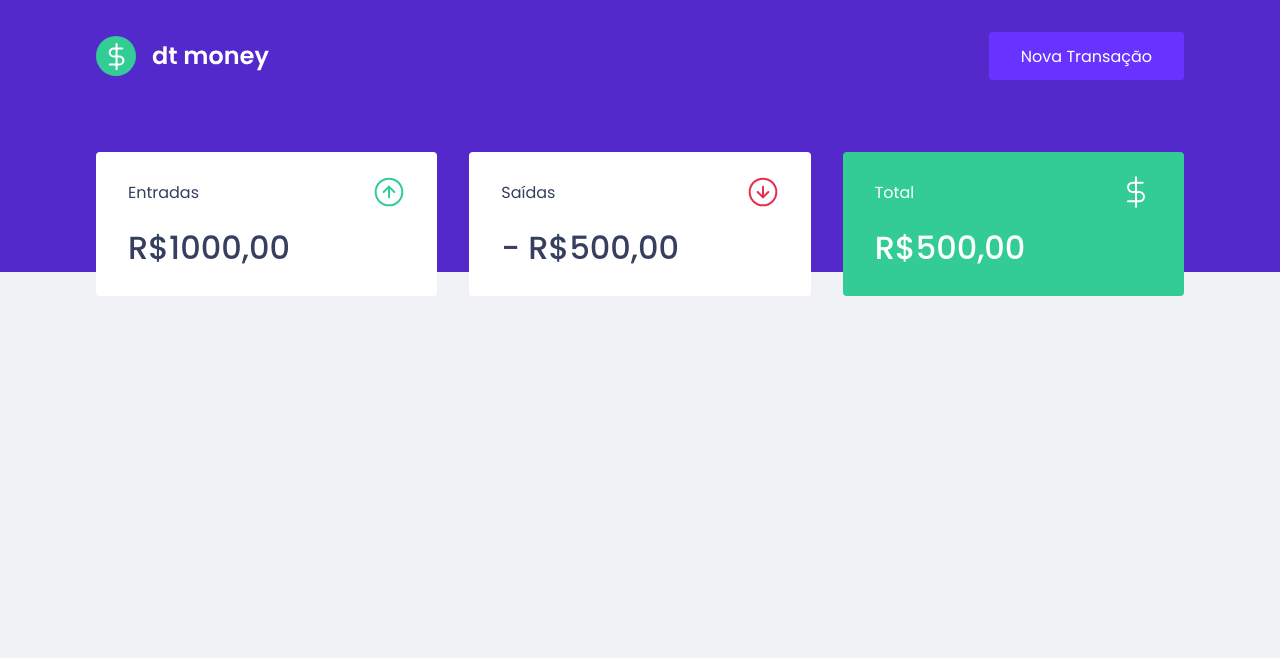
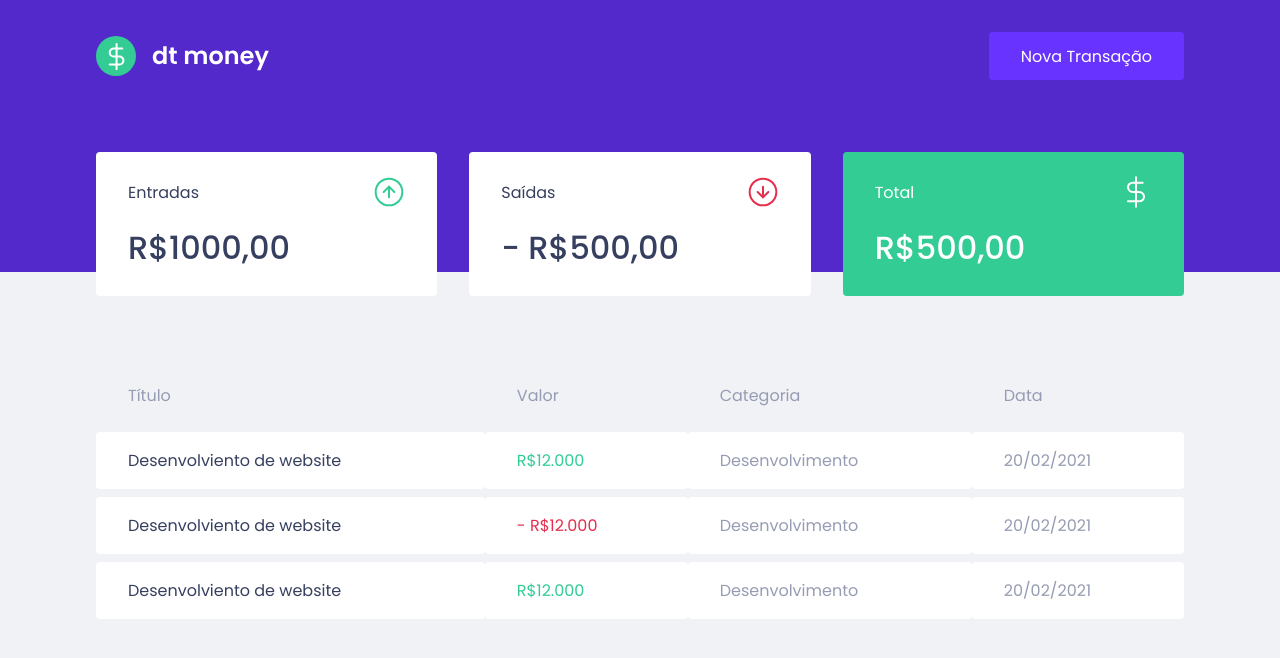
Before and after one commit to felipepcovatti/ig-dtmoney, a React (Create React App) app: page / in a window 1280 px wide. Shown: the top 658 px of the page. Built offline with nearby package versions, Linux system fonts and the light colour scheme.

Commit message:
Add transactions table with hard coded data

```diff
--- a/src/components/Dashboard/index.tsx
+++ b/src/components/Dashboard/index.tsx
@@ -1,10 +1,12 @@
 import { Summary } from "../Summary";
+import { TransactionsTable } from "../TransactionsTable";
 import { Container } from "./styles";
 
 export function Dashboard() {
   return (
     <Container>
       <Summary />
+      <TransactionsTable />
     </Container>
   )
 }
--- /dev/null
+++ b/src/components/TransactionsTable/index.tsx
@@ -0,0 +1,34 @@
+import { Container } from "./styles";
+
+export function TransactionsTable() {
+
+  const transactions = [1, 2, 3]
+
+  return (
+    <Container>
+      <table>
+        <thead>
+          <tr>
+            <th>Título</th>
+            <th>Valor</th>
+            <th>Categoria</th>
+            <th>Data</th>
+          </tr>
+        </thead>
+
+        <tbody>
+          {transactions.map(transaction => (
+            <tr>
+              <td>Desenvolviento de website</td>
+              <td className={transaction === 2 ? 'withdraw' : 'deposit'}>
+                {transaction === 2 && '-'} R$12.000
+              </td>
+              <td>Desenvolvimento</td>
+              <td>20/02/2021</td>
+            </tr>
+          ))}
+        </tbody>
+      </table>
+    </Container>
+  )
+}
--- /dev/null
+++ b/src/components/TransactionsTable/styles.ts
@@ -0,0 +1,42 @@
+import styled from 'styled-components'
+
+export const Container = styled.div`
+  margin-top: 4rem;
+
+  table {
+    width: 100%;
+    border-spacing: 0 0.5rem;
+
+    th {
+      padding: 1rem 2rem;
+
+      color: var(--text-body);
+
+      font-weight: 400;
+      text-align: left;
+      line-height: 1.5rem;
+    }
+
+    td {
+      padding: 1rem 2rem;
+      border: 0;
+      border-radius: 0.25rem;
+
+      background: var(--shape);
+      color: var(--text-body);
+
+      &:first-child {
+        color: var(--text-title);
+      }
+
+      &.deposit {
+        color: var(--green);
+      }
+
+      &.withdraw {
+        color: var(--red);
+      }
+    }
+  }
+
+`
```
